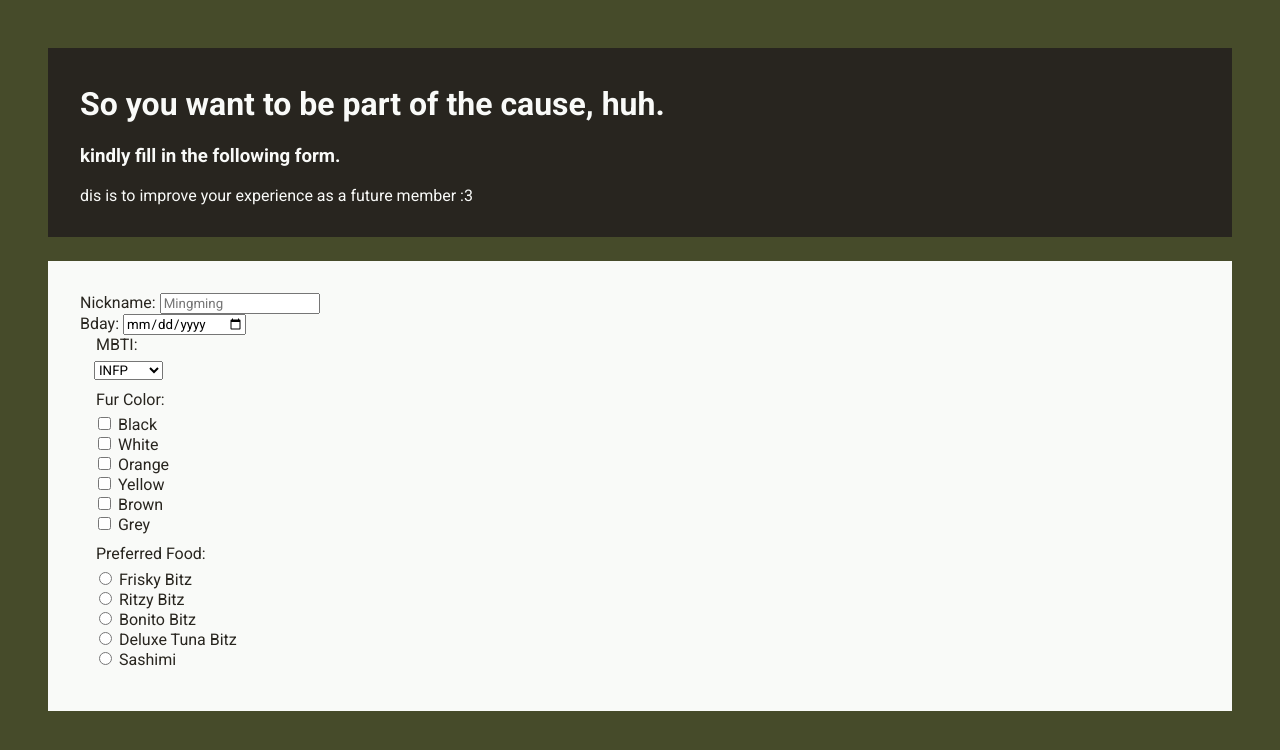
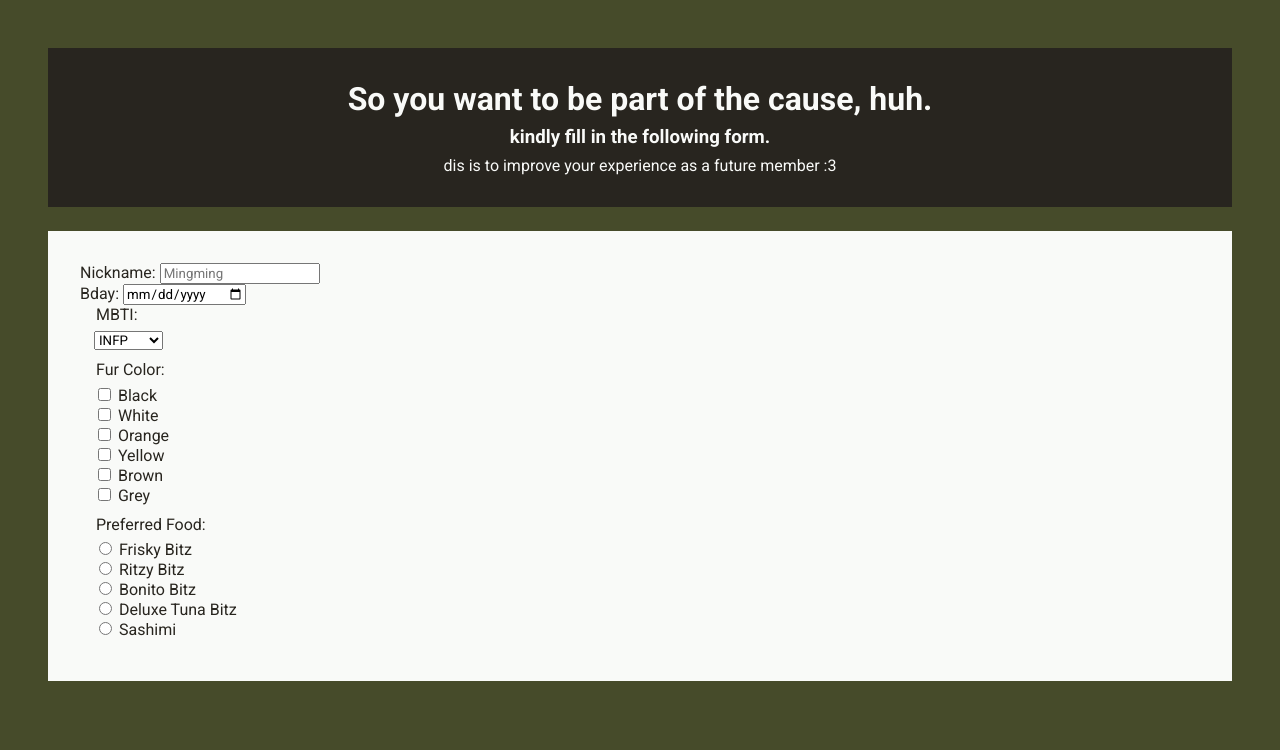
Before and after one commit to maemae-b/Project-Landing-Page, a plain HTML site: page sign-up-form/sign-up-form.html in a window 1280 px wide. Drawn offline with Linux system fonts and the light colour scheme.

Commit message:
Adjust spacing in .notice and the form's last few elements

```diff
--- a/sign-up-form/form-style.css
+++ b/sign-up-form/form-style.css
@@ -28,8 +28,19 @@ body {
     color: var(--offwhite);
     background-color: var(--darkbrown);
 
-    padding: 1rem 2rem;
+    padding: 2rem;
     margin: 3rem auto 1.5rem;
+
+    text-align: center;
+}
+
+.notice > * {
+    margin: 0;
+    margin-bottom: 0.5rem;
+}
+
+.notice > *:last-child {
+    margin-bottom: 0;
 }
 
 form {
@@ -42,3 +53,11 @@ form {
 fieldset {
     border: none;
 }
+
+.choose {
+    margin-bottom: 1rem;
+}
+
+.submit {
+    margin-bottom: 0;
+}
```
